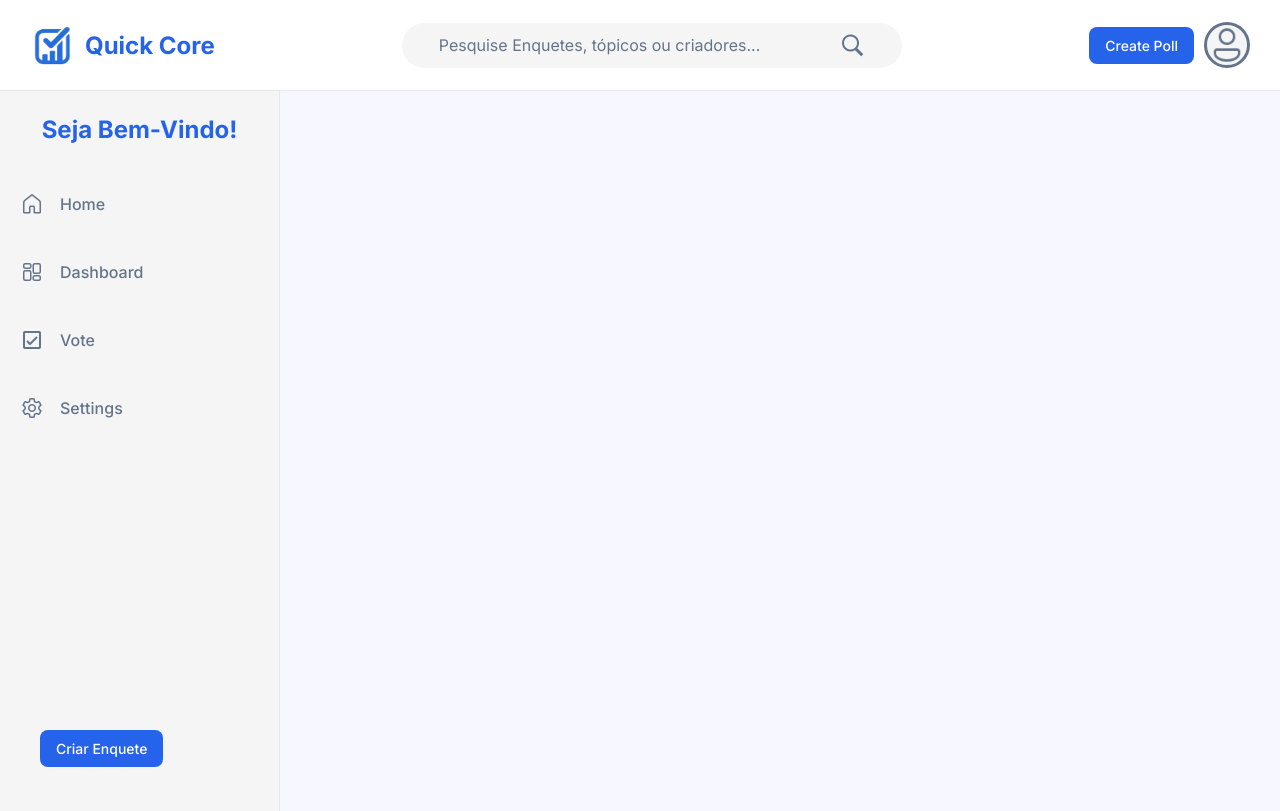
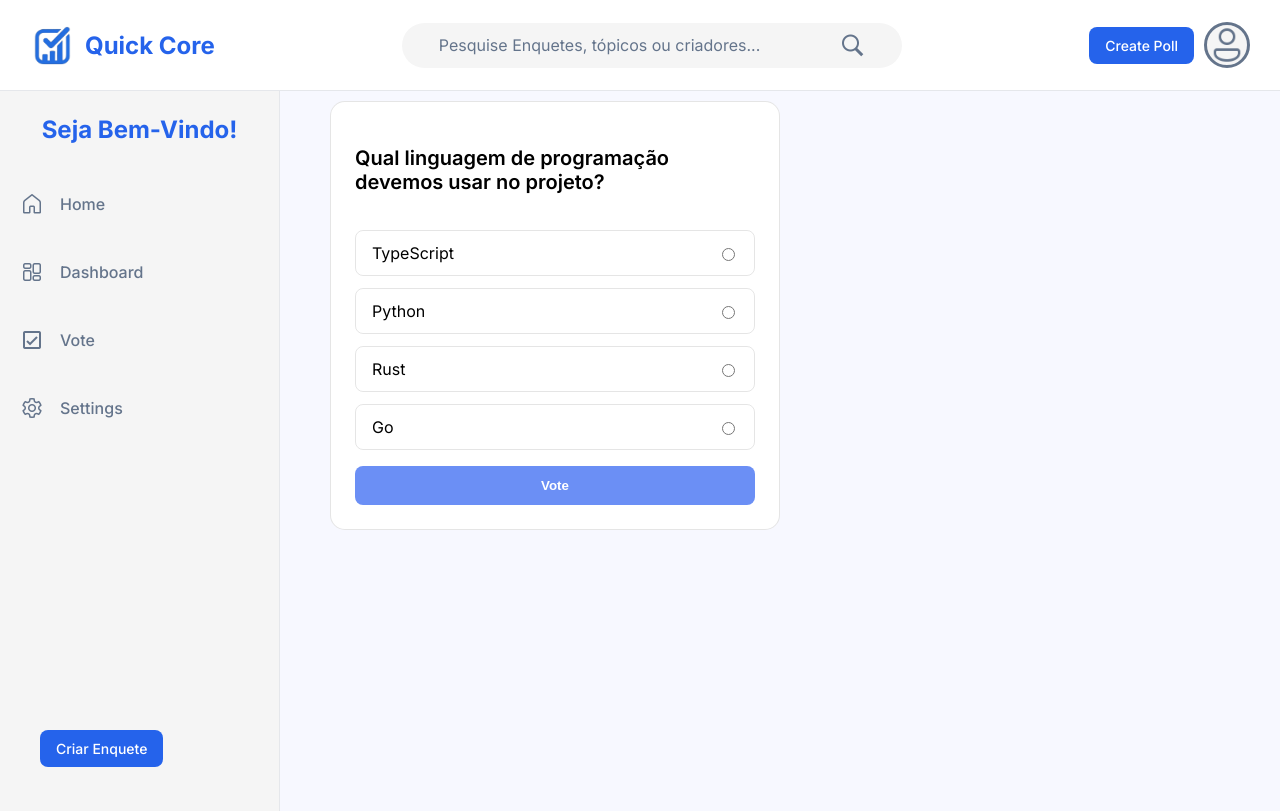
Before and after one commit to HenriqueHiideki/Quick-Core, a React (Vite) app: page /vote in a window 1280 px wide. Built offline with nearby package versions, Linux system fonts and the light colour scheme.

Commit message:
Finaliza sessao de vote

```diff
--- a/src/App.jsx
+++ b/src/App.jsx
@@ -2,6 +2,7 @@ import "./App.css";
 import { Routes, Route } from "react-router-dom"
 import { Home } from "./pages/Home/Home"
 import { Dashboard } from "./pages/Dashboard/Dashboard";
+import { Vote } from "./pages/Vote/Vote";
 import { SideBar } from "./components/SideBar/SideBar";
 import { Header } from "./components/Header/header";
 
@@ -15,8 +16,9 @@ function App() {
         </section>
         <section className="content">
           <Routes>
-            <Route path="/" element={<Home />}/>
+            <Route path="/home" element={<Home />}/>
             <Route path="/dashboard" element={<Dashboard />} />
+            <Route path="/vote" element={<Vote />} />
           </Routes>
         </section>
       </div>
--- /dev/null
+++ b/src/components/Title/TitleVotes.jsx
@@ -0,0 +1,7 @@
+import './title-estilos.css'
+
+export function TitleVotes({children}){
+    return(
+        <p className='title-votes'>{children}</p>
+    )
+}
--- a/src/components/Title/title-estilos.css
+++ b/src/components/Title/title-estilos.css
@@ -3,3 +3,8 @@
     margin: 0;
     text-align: center;
 }
+
+.title-votes{
+    font-weight: 600;
+    font-size: 20px;
+}
--- /dev/null
+++ b/src/pages/Vote/Vote.jsx
@@ -0,0 +1,21 @@
+import { TitleVotes } from '../../components/Title/TitleVotes'
+import './vote-style.css'
+import { VoteOption } from './VoteOption'
+
+const option = ["TypeScript", "Python", "Rust", "Go"]
+
+export function Vote(){
+    return(
+        <div className='container-votes'>
+            <TitleVotes>Qual linguagem de programação devemos usar no projeto?</TitleVotes>
+            <div className='option-list'>
+                {option.map((option) => (
+                    <VoteOption key={option} value={option}>
+                        {option}
+                    </VoteOption>
+                ))}
+            </div>
+            <button className='vote-button'>Vote</button>
+        </div>
+    )
+}
--- /dev/null
+++ b/src/pages/Vote/VoteOption.jsx
@@ -0,0 +1,10 @@
+import './vote-style.css'
+
+export function VoteOption(props){
+    return(
+        <label className='vote-option'>
+            <span>{props.children}</span>
+            <input type="radio" name="poll" value={props.value} />
+        </label>
+    );
+}
--- /dev/null
+++ b/src/pages/Vote/vote-style.css
@@ -0,0 +1,38 @@
+.container-votes{
+    border: 1px solid rgba(0, 0, 0, 0.1);
+    width: 40%;
+    text-align: left;
+    margin: 10px 0 0 50px;
+    border-radius: 15px;
+    background-color: #ffffff;
+    padding: 24px;
+    display: flex;
+    flex-direction: column;
+    gap: 16px;
+}
+
+.vote-option{
+    display: flex;
+    justify-content: space-between;
+    align-items: center;
+    border: 1px solid rgba(0, 0, 0, 0.1);
+    border-radius: 8px;
+    padding: 12px 16px;
+    cursor: pointer;
+}
+
+.option-list{
+    display: flex;
+    flex-direction: column;
+    gap: 12px;
+}
+
+.vote-button{
+    background-color: #6b8ff5;
+    color: white;
+    border: none;
+    border-radius: 8px;
+    padding: 12px;
+    font-weight: 600;
+    cursor: pointer;
+}
```
